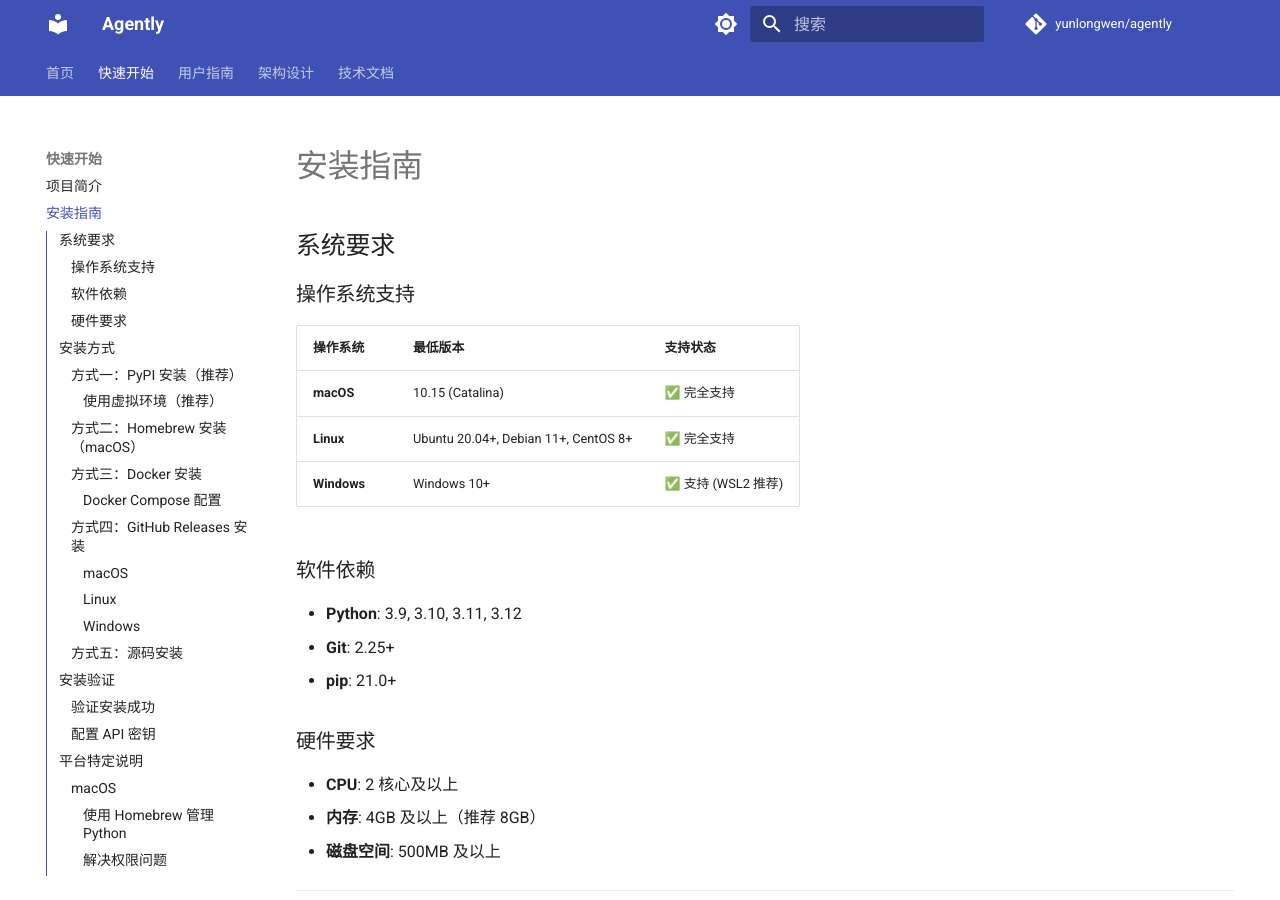
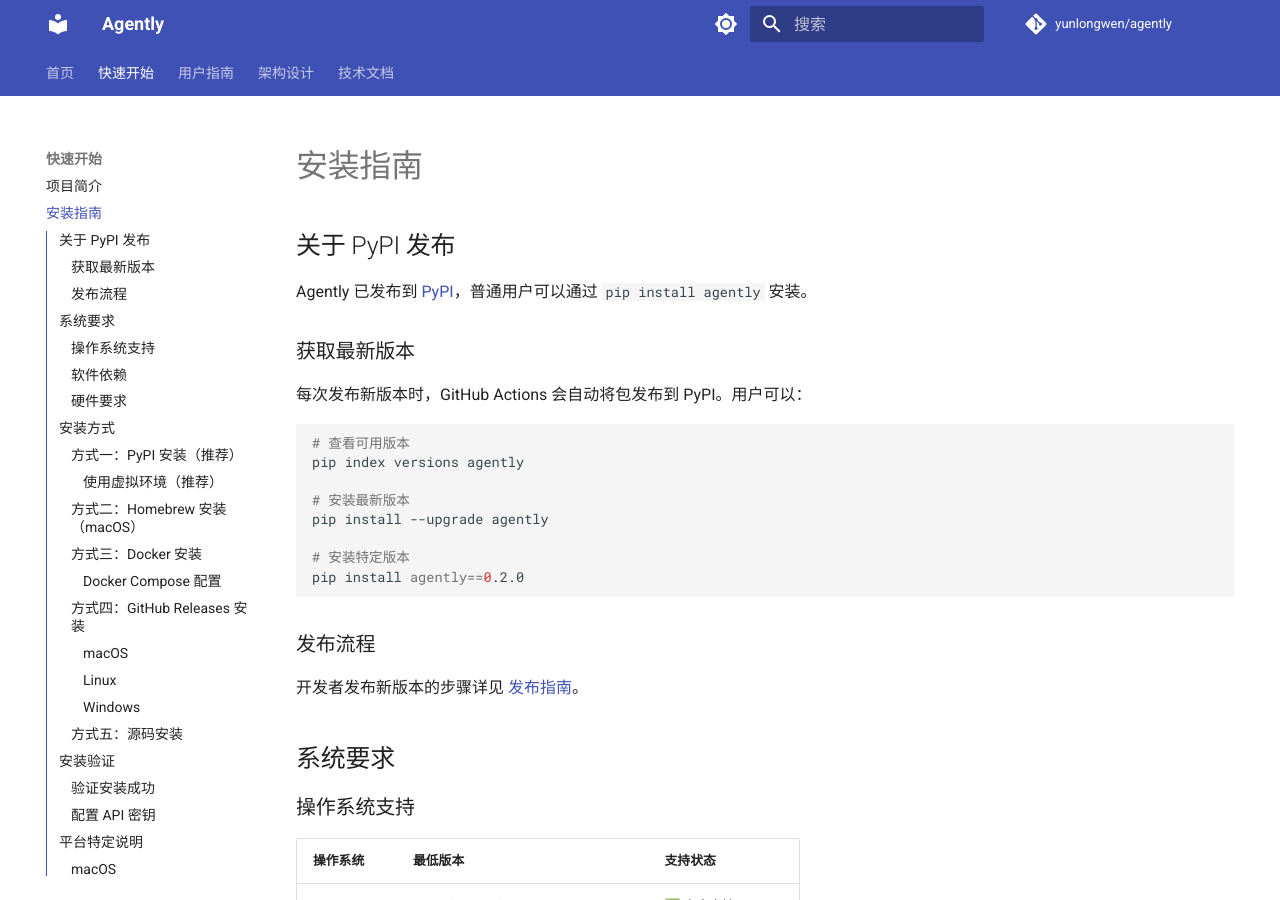
Before and after one commit to yunlongwen/agently, an MkDocs documentation site: the page built from docs/user/installation.md, in a window 1280 px wide and 900 px high. Built offline with MkDocs 1.6.1 and Material for MkDocs 9.7.7, drawn with Linux system fonts in a browser that asks for light colours; comment, search, counter and statistics services are not loaded; the version menu is left out; some of the changed lines change nothing that is shown.

Commit message:
docs: add PyPI publishing guide and release scripts
- Add comprehensive publishing-guide.md documentation
- Add release.sh for macOS/Linux automated releases
- Add release.bat for Windows automated releases
- Update installation.md with PyPI publishing info
- Include version management and troubleshooting
- Provide step-by-step release workflow

````diff
--- /dev/null
+++ b/docs/publishing-guide.md
@@ -0,0 +1,197 @@
+# 发布指南
+
+本文档说明如何将 Agently 发布到 PyPI，让普通用户可以通过 `pip install agently` 安装。
+
+## 发布流程
+
+### 方式 1：自动发布（推荐）
+
+通过 GitHub Release 自动发布到 PyPI：
+
+1. **更新版本号**
+
+   编辑 `src/agently/__init__.py`：
+   ```python
+   __version__ = "0.2.0"  # 更新版本号
+   ```
+
+2. **创建 Git Tag**
+
+   ```bash
+   git tag v0.2.0
+   git push origin v0.2.0
+   ```
+
+3. **创建 GitHub Release**
+
+   - 访问 https://github.com/yunlongwen/agently/releases
+   - 点击 "Draft a new release"
+   - 选择刚推送的 tag `v0.2.0`
+   - 填写 Release notes
+   - 点击 "Publish release"
+
+4. **自动发布**
+
+   GitHub Actions 会自动：
+   - 构建包（wheel 和 sdist）
+   - 发布到 PyPI
+   - 构建各平台二进制文件
+   - 上传到 GitHub Release
+
+### 方式 2：手动发布
+
+如果需要手动发布：
+
+```bash
+# 1. 安装发布工具
+pip install build twine
+
+# 2. 构建包
+python -m build
+
+# 3. 检查包
+twine check dist/*
+
+# 4. 发布到 PyPI
+twine upload dist/*
+```
+
+## PyPI 配置
+
+### 首次配置（一次性）
+
+1. **注册 PyPI 账号**
+
+   访问 https://pypi.org/account/register/
+
+2. **配置 GitHub Actions Trusted Publishing**
+
+   - 访问 https://pypi.org/manage/account/publishing/
+   - 点击 "Add a new pending publisher"
+   - 填写：
+     - PyPI Project Name: `agently`
+     - Owner: `yunlongwen`
+     - Repository name: `agently`
+     - Workflow name: `publish.yml`
+   - 点击 "Add"
+
+3. **验证配置**
+
+   GitHub Actions 工作流已配置为使用 Trusted Publishing，无需 API Token。
+
+## 版本管理
+
+### 版本号规则
+
+遵循 [PEP 440](https://peps.python.org/pep-0440/) 版本规范：
+
+```
+MAJOR.MINOR.PATCH  # 例如：0.1.0, 0.2.0, 1.0.0
+```
+
+- **MAJOR**: 重大变更，不兼容的 API 修改
+- **MINOR**: 新功能，向后兼容
+- **PATCH**: Bug 修复，向后兼容
+
+### 预发布版本
+
+```python
+__version__ = "0.2.0a1"  # Alpha
+__version__ = "0.2.0b1"  # Beta
+__version__ = "0.2.0rc1" # Release Candidate
+```
+
+### 开发版本
+
+```python
+__version__ = "0.2.0.dev1"  # 开发版本
+```
+
+## 发布检查清单
+
+发布前请确认：
+
+- [ ] 更新 `src/agently/__init__.py` 中的版本号
+- [ ] 更新 `CHANGELOG.md` 记录变更
+- [ ] 运行测试确保通过：`make test`
+- [ ] 运行代码检查：`make lint` 和 `make type-check`
+- [ ] 更新文档（如有需要）
+- [ ] 创建 Git Tag
+- [ ] 推送 Tag 到远程
+- [ ] 创建 GitHub Release 并填写 Release notes
+
+## 验证发布
+
+发布后验证：
+
+```bash
+# 1. 检查 PyPI 页面
+# 访问 https://pypi.org/project/agently/
+
+# 2. 测试安装
+pip install agently==0.2.0
+
+# 3. 测试运行
+agently --version
+```
+
+## 回滚版本
+
+如果发现问题需要回滚：
+
+1. **从 PyPI 删除版本**
+
+   访问 https://pypi.org/manage/project/agently/releases/
+   删除对应的版本
+
+2. **删除 GitHub Release**
+
+   - 访问 GitHub Releases 页面
+   - 删除对应的 Release
+
+3. **删除 Git Tag**
+
+   ```bash
+   git tag -d v0.2.0
+   git push origin :refs/tags/v0.2.0
+   ```
+
+4. **修复问题后重新发布**
+
+   使用新的版本号重新发布。
+
+## 常见问题
+
+### Q: 发布失败怎么办？
+
+A: 检查 GitHub Actions 日志，常见原因：
+- 版本号已存在（需要更新版本号）
+- Trusted Publishing 未配置
+- 包名冲突（检查 PyPI 上是否已有同名包）
+
+### Q: 如何发布到 TestPyPI？
+
+A: 修改 `.github/workflows/publish.yml`：
+
+```yaml
+- name: Publish to TestPyPI
+  uses: pypa/gh-action-pypi-publish@release/v1
+  with:
+    repository-url: https://test.pypi.org/legacy/
+```
+
+测试安装：
+```bash
+pip install --index-url https://test.pypi.org/simple/ agently
+```
+
+### Q: 如何更新包描述？
+
+A: 更新 `pyproject.toml` 中的 `readme` 和 `description` 字段，然后重新发布。
+
+## 相关资源
+
+- [PyPI 官方文档](https://pypi.org/help/)
+- [PEP 440 版本规范](https://peps.python.org/pep-0440/)
+- [GitHub Actions PyPI 发布](https://github.com/pypa/gh-action-pypi-publish)
+- [Trusted Publishing](https://docs.pypi.org/trusted-publishers/)
--- a/docs/user/installation.md
+++ b/docs/user/installation.md
@@ -1,4 +1,27 @@
 # 安装指南
+
+## 关于 PyPI 发布
+
+Agently 已发布到 [PyPI](https://pypi.org/project/agently/)，普通用户可以通过 `pip install agently` 安装。
+
+### 获取最新版本
+
+每次发布新版本时，GitHub Actions 会自动将包发布到 PyPI。用户可以：
+
+```bash
+# 查看可用版本
+pip index versions agently
+
+# 安装最新版本
+pip install --upgrade agently
+
+# 安装特定版本
+pip install agently==0.2.0
+```
+
+### 发布流程
+
+开发者发布新版本的步骤详见 [发布指南](../publishing-guide.md)。
 
 ## 系统要求
 
````
Also changed, not shown: 2 other files.
